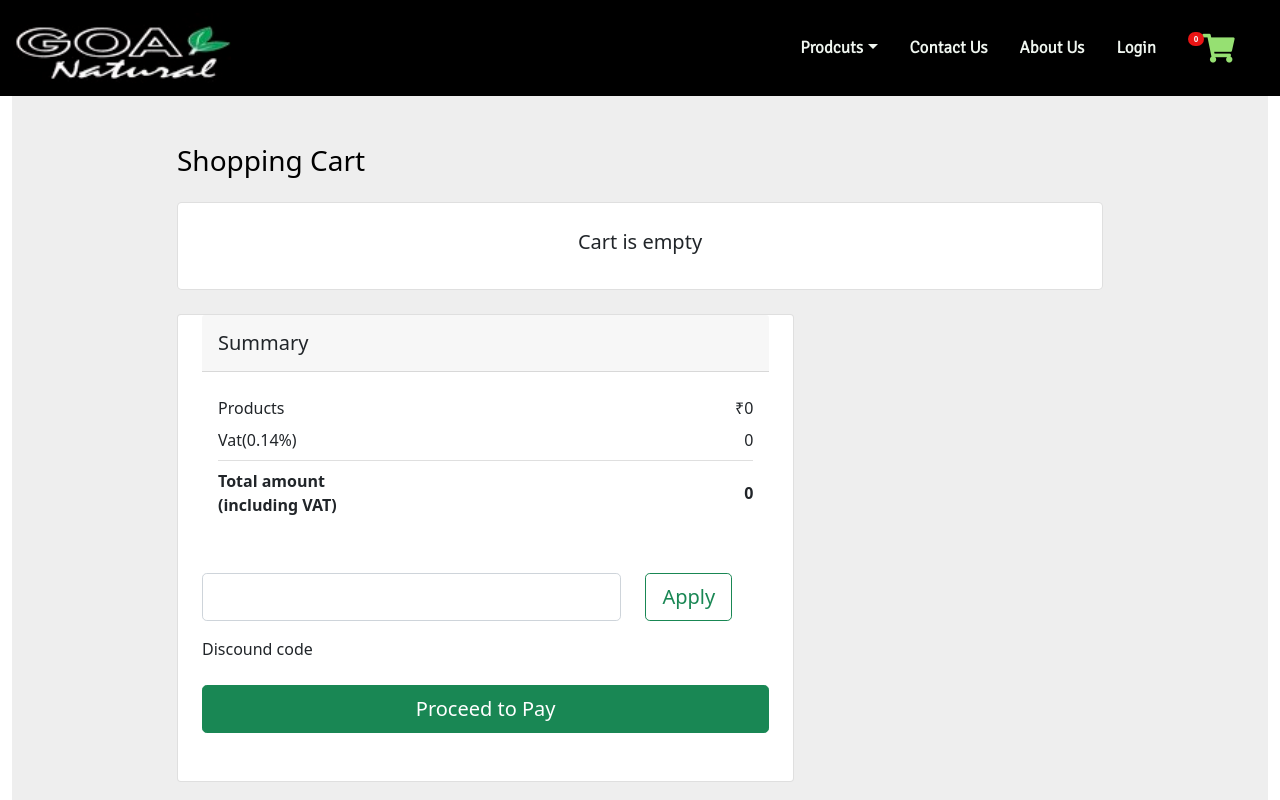
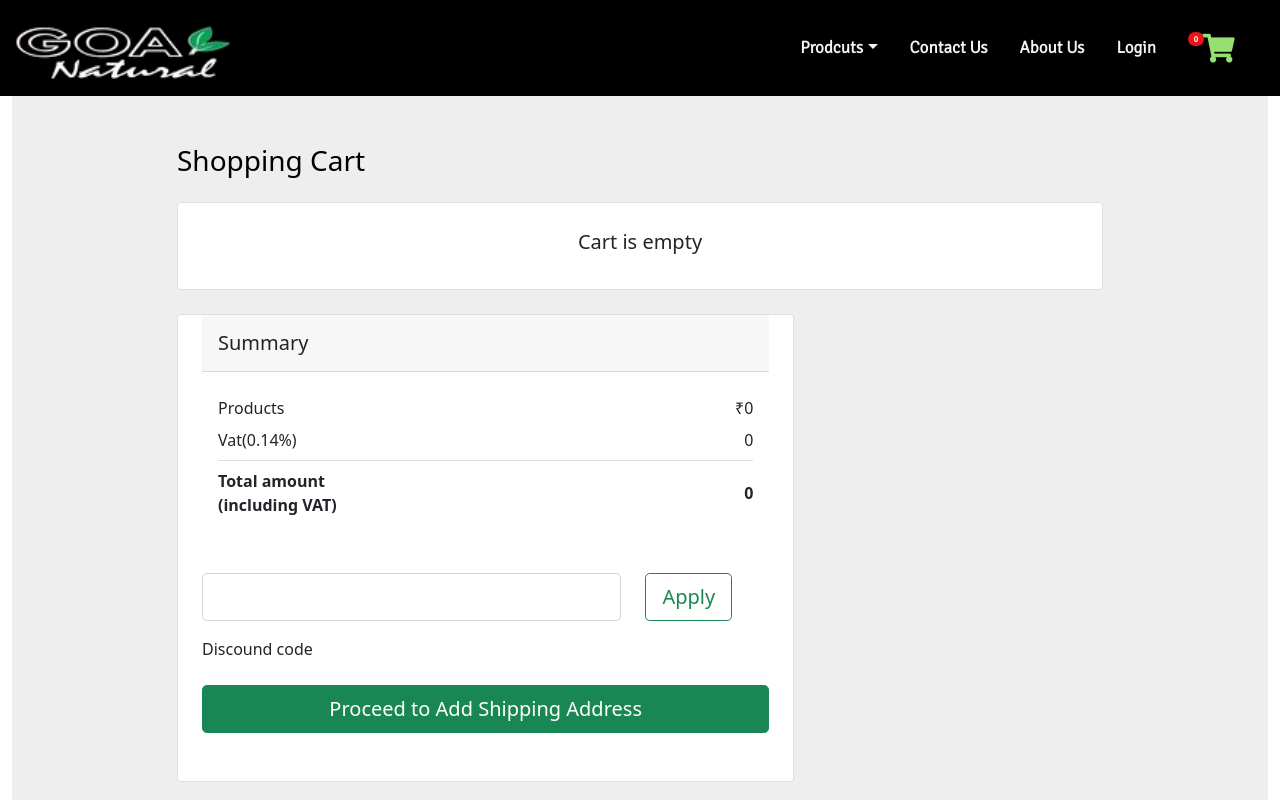
Before and after one commit to Softgenic/Goa_naturals, a React (Create React App) app: page /ViewCart in a window 1280 px wide. Shown: the top 800 px of the page. Built offline with nearby package versions, Linux system fonts and the light colour scheme.

Commit message:
change text

```diff
--- a/src/Components/ViewCart/ViewCartSection.js
+++ b/src/Components/ViewCart/ViewCartSection.js
@@ -255,9 +255,9 @@ const ViewCartSection = () => {
                     type="button"
                     class="btn btn-success btn-block btn-lg mb-5"
                     onClick={ProceedToShippingPage}
-                    style={{width:"100%"}}
+                    style={{ width: "100%" }}
                   >
-                    Proceed to Pay
+                    Proceed to Add Shipping Address
                   </button>
                 </div>
               </div>
```
